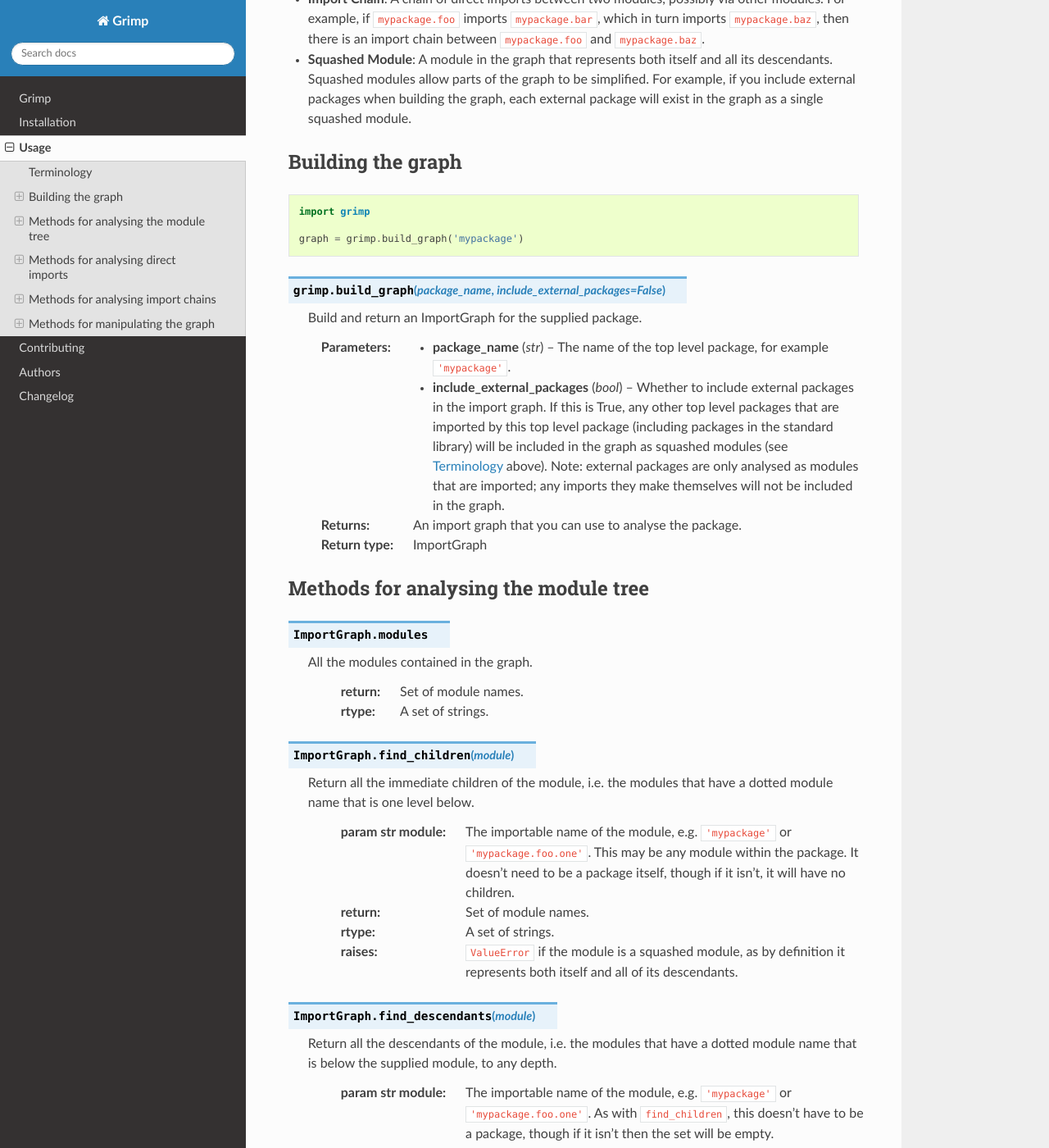
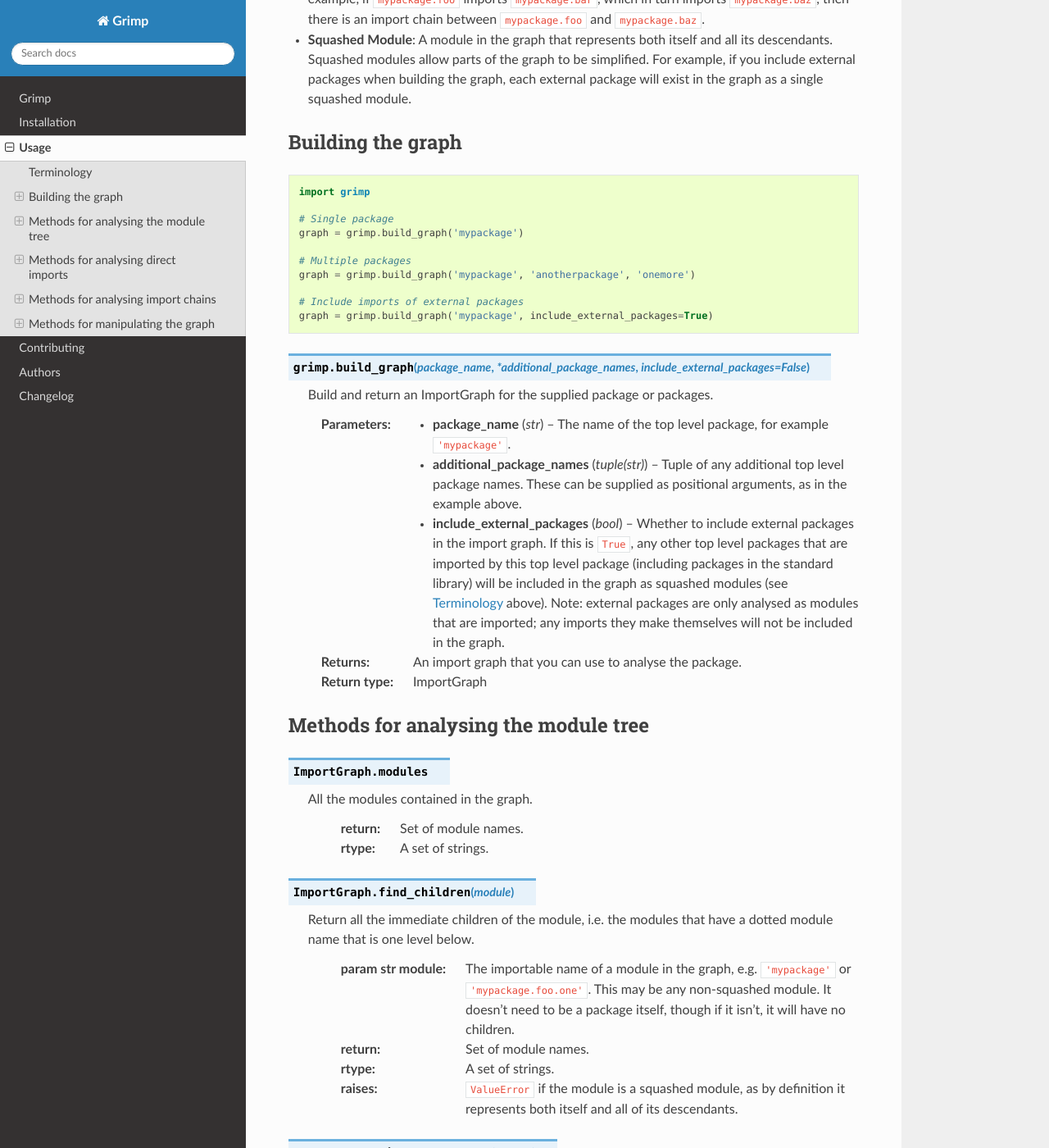
Before and after one commit to seddonym/grimp, a Sphinx documentation site: the page built from docs/usage.rst, in a window 1280 px wide and 1400 px high, scrolled down 692 px. Shown: the whole window at 82% size. Built offline with Sphinx 7.4.7 and the Read the Docs theme 2.0.0, drawn with Linux system fonts in a browser that asks for light colours; some of the changed text lies outside the part shown.

Commit message:
Adjust documentation to reflect multiple packages

```diff
--- a/docs/usage.rst
+++ b/docs/usage.rst
@@ -2,9 +2,9 @@
 Usage
 =====
 
-Grimp provides an API in the form of an ``ImportGraph`` that represents all the imports within a
-top-level Python package. This object has various methods that make it easy to find out information about
-that package's structure and interdependencies.
+Grimp provides an API in the form of an ``ImportGraph`` that represents all the imports within one or more
+top-level Python packages. This object has various methods that make it easy to find out information about
+the packages' structures and interdependencies.
 
 Terminology
 -----------
@@ -39,14 +39,23 @@
 
     import grimp
 
+    # Single package
     graph = grimp.build_graph('mypackage')
 
-.. py:function:: grimp.build_graph(package_name, include_external_packages=False)
+    # Multiple packages
+    graph = grimp.build_graph('mypackage', 'anotherpackage', 'onemore')
 
-    Build and return an ImportGraph for the supplied package.
+    # Include imports of external packages
+    graph = grimp.build_graph('mypackage', include_external_packages=True)
+
+.. py:function:: grimp.build_graph(package_name, *additional_package_names, include_external_packages=False)
+
+    Build and return an ImportGraph for the supplied package or packages.
 
     :param str package_name: The name of the top level package, for example ``'mypackage'``.
-    :param bool include_external_packages: Whether to include external packages in the import graph. If this is True,
+    :param tuple(str) additional_package_names: Tuple of any additional top level package names. These can be
+        supplied as positional arguments, as in the example above.
+    :param bool include_external_packages: Whether to include external packages in the import graph. If this is ``True``,
         any other top level packages that are imported by this top level package (including packages in the
         standard library) will be included in the graph as squashed modules (see `Terminology`_ above). Note: external
         packages are only analysed as modules that are imported; any imports they make themselves will not
@@ -69,7 +78,9 @@
    Return all the immediate children of the module, i.e. the modules that have a dotted module name that is one
    level below.
 
-    :param str module: The importable name of the module, e.g. ``'mypackage'`` or ``'mypackage.foo.one'``. This may be any module within the package. It doesn't need to be a package itself, though if it isn't, it will have no children.
+    :param str module: The importable name of a module in the graph, e.g. ``'mypackage'`` or
+        ``'mypackage.foo.one'``. This may be any non-squashed module. It doesn't need to be a package itself,
+        though if it isn't, it will have no children.
     :return: Set of module names.
     :rtype: A set of strings.
     :raises: ``ValueError`` if the module is a squashed module, as by definition it represents both itself and all
--- a/setup.py
+++ b/setup.py
@@ -23,7 +23,7 @@
     name='grimp',
     version='1.0b12',
     license='BSD 2-Clause License',
-    description="Builds a graph of a Python project's internal and external dependencies.",
+    description="Builds a queryable graph of the imports within one or more Python packages.",
     long_description=read('README.rst'),
     long_description_content_type='text/x-rst',
     author='David Seddon',
```
Also changed, not shown: other parts of docs/usage.rst (+1 -1 lines), README.rst (+16 -1 lines).
